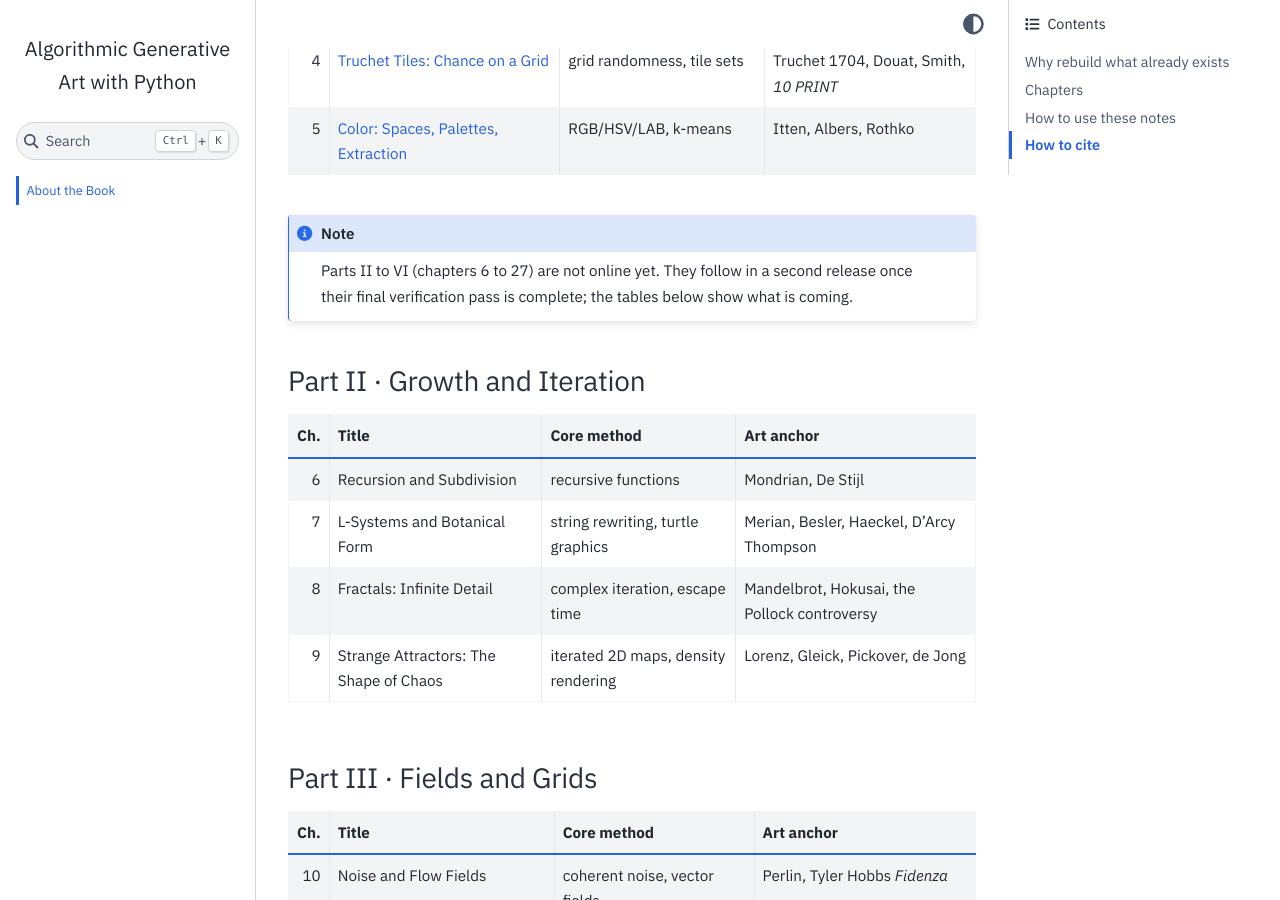
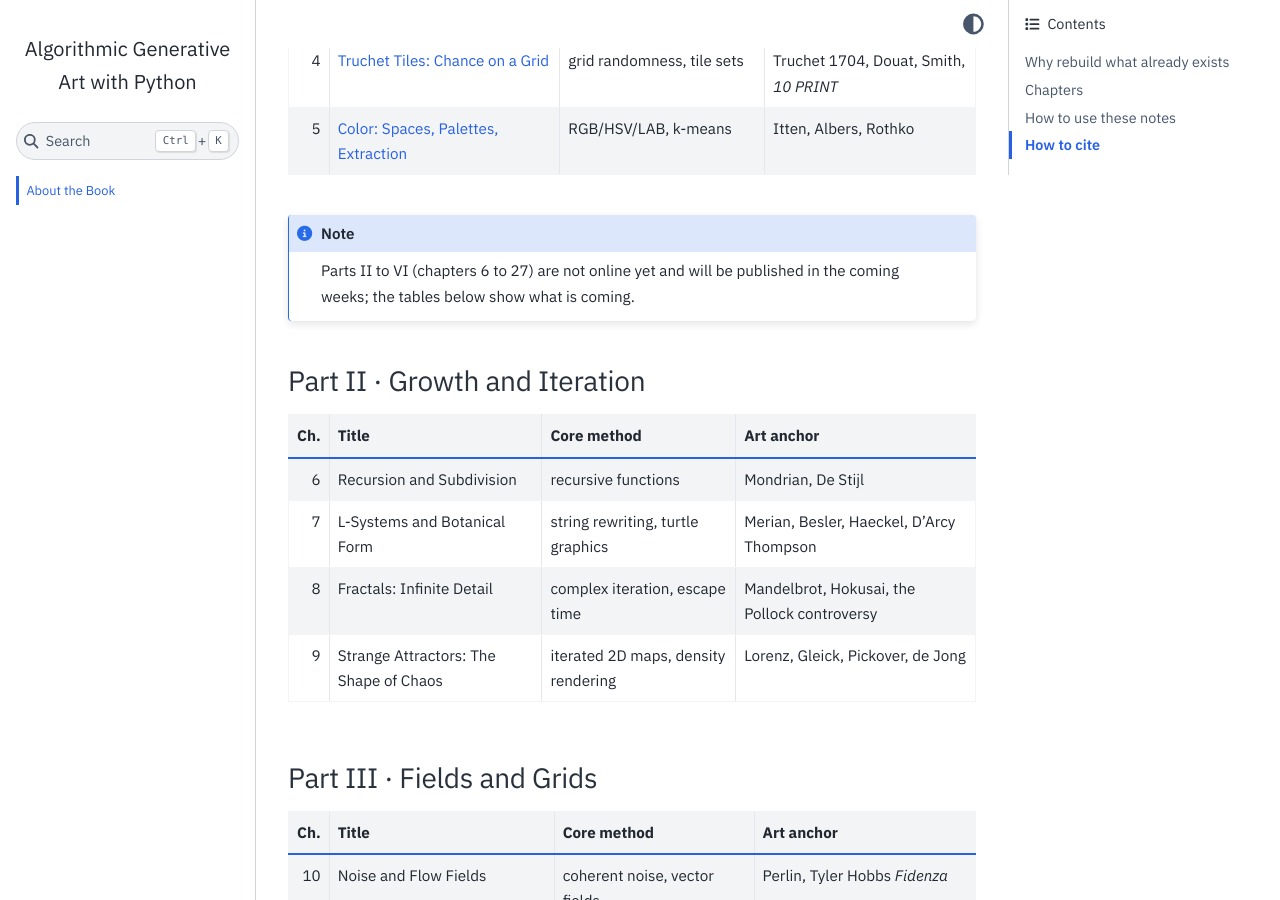
Before and after one commit to xysLong/agap, a Jupyter Book: the page built from intro.md, in a window 1280 px wide and 900 px high, scrolled down 2032 px. Built offline with Jupyter Book 1.0.4 settings and Sphinx 7.4.7 and the Sphinx Book theme 1.1.4, drawn with Linux system fonts in a browser that asks for light colours; pages that are not in the unit, such as notebooks, are missing from menus.

Commit message:
Update content

````diff
--- a/intro.md
+++ b/intro.md
@@ -60,7 +60,7 @@ building is an understanding of the systems behind them, precise enough to run.
 | 5 | [Color: Spaces, Palettes, Extraction](notebooks/05-color.ipynb) | RGB/HSV/LAB, k-means | Itten, Albers, Rothko |
 
 ```{note}
-Parts II to VI (chapters 6 to 27) are not online yet. They follow in a second release once their final verification pass is complete; the tables below show what is coming.
+Parts II to VI (chapters 6 to 27) are not online yet and will be published in the coming weeks; the tables below show what is coming.
 ```
 
 ### Part II · Growth and Iteration
````
